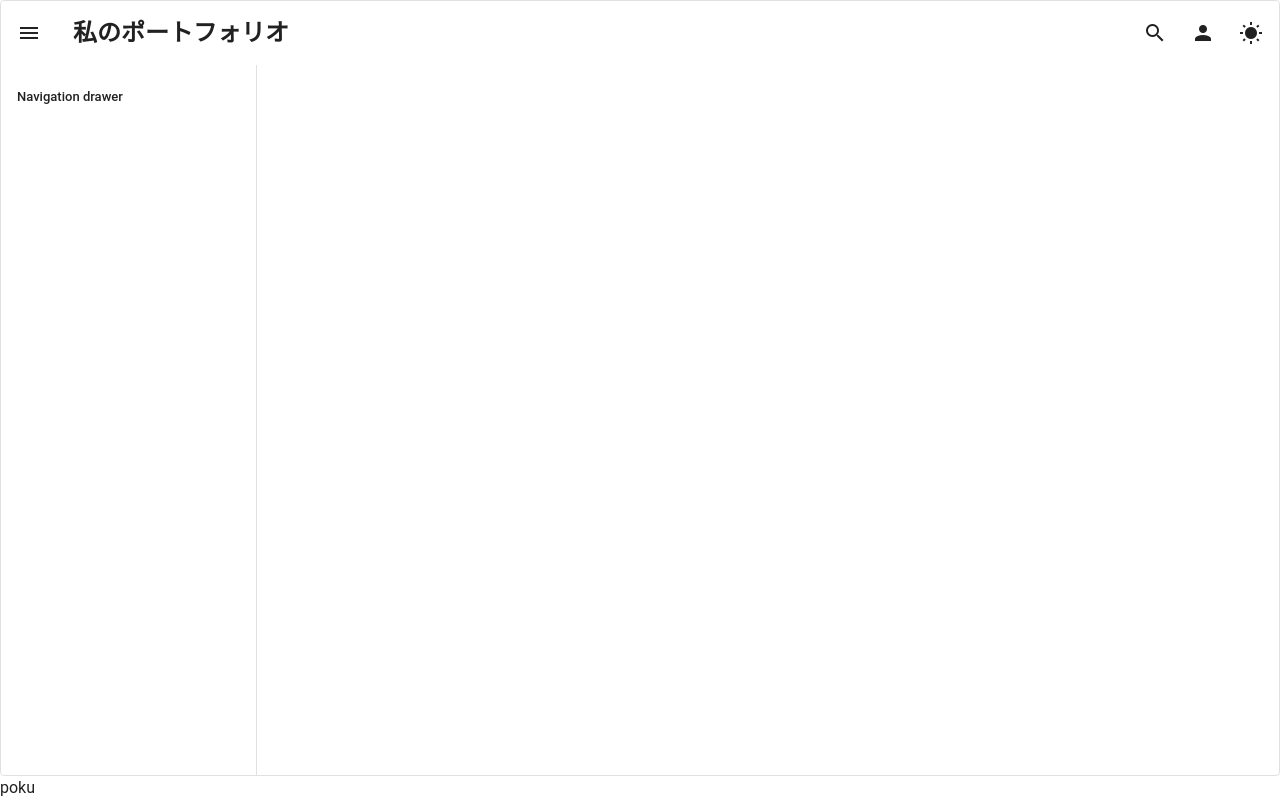
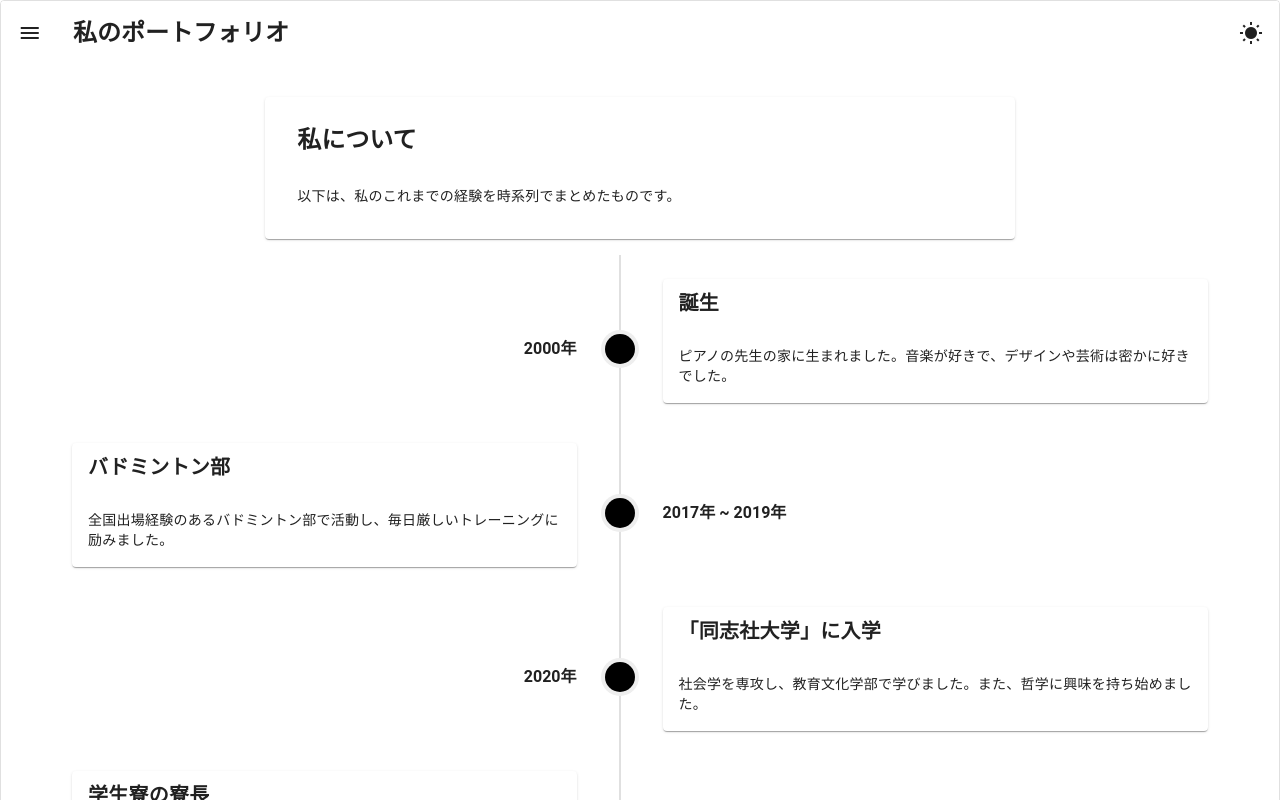
Before and after one commit to Kenokuda/my-portfolio, a Nuxt app in the folder my-portfolio/: page /about in a window 1280 px wide. Shown: the top 800 px of the page. Built offline with nearby package versions, Linux system fonts and the light colour scheme.

Commit message:
add: 経歴の追加 add: piniaの追加

```diff
--- a/my-portfolio/components/WireFrames/WireFrame.vue
+++ b/my-portfolio/components/WireFrames/WireFrame.vue
@@ -1,18 +1,17 @@
 <template>
   <v-layout class="rounded rounded-md border">
     <!-- アプリケーションバー -->
-    <v-app-bar scroll-behavior="elevate">
-      <v-app-bar-nav-icon />
+    <v-app-bar elevation="0">
+      <v-btn class="drawer-btn" icon @click="toggleDrawer">
+        <div :class="['icon-wrapper', { rotated: drawer }]">
+          <v-icon>
+            {{ drawer ? "mdi-close" : "mdi-menu" }}
+          </v-icon>
+        </div></v-btn
+      >
+
       <v-toolbar-title>私のポートフォリオ</v-toolbar-title>
       <v-spacer />
-
-      <v-btn icon>
-        <v-icon>mdi-magnify</v-icon>
-      </v-btn>
-
-      <v-btn icon>
-        <v-icon>mdi-account</v-icon>
-      </v-btn>
 
       <!-- テーマトグルボタン -->
       <v-btn icon @click="toggleTheme" :title="themeLabel">
@@ -21,7 +20,12 @@
     </v-app-bar>
 
     <!-- ナビゲーションドロワー -->
-    <v-navigation-drawer>
+    <v-navigation-drawer v-model="drawer" app>
+      <template #prepend>
+        <v-list-item>
+          <v-list-item-title class="text-h6">メニュー</v-list-item-title>
+        </v-list-item>
+      </template>
       <v-list nav>
         <v-list-item title="Navigation drawer" link></v-list-item>
       </v-list>
@@ -70,6 +74,12 @@ watch(
   },
   { immediate: true }
 );
+
+/**---------ナビゲーションドロワー--------- */
+const drawer = ref(false);
+const toggleDrawer = () => {
+  drawer.value = !drawer.value;
+};
 </script>
 
 <style lang="scss" scoped>
@@ -79,4 +89,14 @@ watch(
   font-weight: bold;
   color: rgb(var(--v-theme-onSurface));
 }
+
+// ドロワーの開閉アニメーション
+.icon-wrapper {
+  display: inline-block;
+  transition: transform 0.3s ease;
+}
+
+.icon-wrapper.rotated {
+  transform: rotate(90deg);
+}
 </style>
--- a/my-portfolio/package.json
+++ b/my-portfolio/package.json
@@ -17,6 +17,7 @@
     "@nuxt/eslint": "^1.3.0",
     "eslint": "^9.24.0",
     "nuxt": "^3.16.2",
+    "pinia": "^3.0.2",
     "vue": "^3.5.13",
     "vue-router": "^4.5.0",
     "vuetify": "^3.8.1"
--- a/my-portfolio/pages/about.vue
+++ b/my-portfolio/pages/about.vue
@@ -1 +1,125 @@
-<template><div></div></template>
+<template>
+  <v-container>
+    <v-row justify="center">
+      <v-col cols="12" md="8">
+        <v-card class="pa-4">
+          <v-card-title class="text-h5 font-weight-bold"
+            >私について</v-card-title
+          >
+          <v-card-text class="mt-5">
+            <p>以下は、私のこれまでの経験を時系列でまとめたものです。</p>
+          </v-card-text>
+        </v-card>
+      </v-col>
+    </v-row>
+
+    <!-- タイムライン -->
+    <v-timeline>
+      <v-timeline-item
+        v-for="(event, index) in timelineEvents"
+        :key="index"
+        :color="event.color"
+        :icon="event.icon"
+      >
+        <template #opposite>
+          <strong>{{ event.date }}</strong>
+        </template>
+        <v-card>
+          <v-card-title class="text-h6 font-weight-bold">{{
+            event.title
+          }}</v-card-title>
+          <v-card-text class="mt-5">{{ event.description }}</v-card-text>
+        </v-card>
+      </v-timeline-item>
+    </v-timeline>
+
+    <v-row justify="center">
+      <v-col cols="12" md="8">
+        <v-card class="pa-4 mt-4">
+          <v-card-title class="text-h5 font-weight-bold">現在</v-card-title>
+          <v-card-text class="mt-5">
+            <p>
+              お客様先のシステム更改プロジェクトで、フロントエンドとJavaを使ったバックエンドを担当しています。
+            </p>
+          </v-card-text>
+        </v-card>
+      </v-col>
+    </v-row>
+
+    <!-- 戻るボタン -->
+    <v-row justify="start">
+      <v-col cols="12" md="8">
+        <v-btn class="mt-4" color="primary" :to="{ path: '/' }" variant="text">
+          <v-icon>$prev</v-icon>戻る
+        </v-btn>
+      </v-col>
+    </v-row>
+  </v-container>
+</template>
+
+<script setup lang="ts">
+const timelineEvents = [
+  {
+    date: "2000年",
+    title: "誕生",
+    description:
+      "ピアノの先生の家に生まれました。音楽が好きで、デザインや芸術は密かに好きでした。",
+    color: "secondary",
+    icon: "mdi-laptop",
+  },
+  {
+    date: "2017年 ~ 2019年",
+    title: "バドミントン部",
+    description:
+      "全国出場経験のあるバドミントン部で活動し、毎日厳しいトレーニングに励みました。",
+    color: "secondary",
+    icon: "mdi-laptop",
+  },
+  {
+    date: "2020年",
+    title: "「同志社大学」に入学",
+    description:
+      "社会学を専攻し、教育文化学部で学びました。また、哲学に興味を持ち始めました。",
+    color: "onSurface",
+    icon: "mdi-school",
+  },
+  {
+    date: "2023年",
+    title: "学生寮の寮長",
+    description:
+      "学生寮の寮長として、自治活動の取りまとめを行いました。また、大学生協とコミュニケーションを取りながら、寮の耐震工事の進捗をマネジメントしました。",
+    color: "secondary",
+    icon: "mdi-laptop",
+  },
+  {
+    date: "2024年",
+    title: "卒業",
+    description:
+      "大学を卒業し、ソフトウェアエンジニアとしてのキャリアをスタートしました。",
+    color: "warning",
+    icon: "mdi-graduation-cap",
+  },
+  {
+    date: "2024年 7月〜11月",
+    title: "モバイルオーダーシステムの開発",
+    description:
+      "飲食店向けモバイルオーダーシステムの開発をしました。プログラミング未経験ながら、プロトタイプを評価され実装を一任されました。作りながら技術を学び、フロントエンドは最後までほぼ一人で開発を行いました。",
+    color: "warning",
+    icon: "mdi-graduation-cap",
+  },
+  {
+    date: "2024年 11月〜3月",
+    title: "飲食店向けウェブ管理システムの開発",
+    description:
+      "飲食店向けウェブ管理システムのリニューアルを行いました。Material Designを参考に、プロトタイプを作成しながらUIデザインをし、フロントエンドの実装を担当しました。",
+    color: "warning",
+    icon: "mdi-graduation-cap",
+  },
+];
+</script>
+
+<style scoped>
+.v-card {
+  margin-bottom: 16px;
+}
+</style>
--- a/my-portfolio/pages/index.vue
+++ b/my-portfolio/pages/index.vue
@@ -1,7 +1,7 @@
 <template>
   <v-row>
     <v-col cols="4" v-for="(page, index) in pages" :key="index">
-      <v-card>
+      <v-card @click="goToPage(page.to)">
         <v-card-title>{{ page.name }}</v-card-title>
         <v-card-actions><v-btn :to="page.to">表示</v-btn></v-card-actions>
       </v-card>
@@ -10,17 +10,34 @@
 </template>
 
 <script setup lang="ts">
+// ルーティングする関数
+const router = useRouter();
+const goToPage = (to: string) => {
+  router.push(to);
+};
+
+// ページ情報の定義
 const pages = ref([
   { name: "私について", to: "/about" },
+  { name: "技術", to: "/skills" },
+  { name: "プロジェクト一覧", to: "/projects" },
   { name: "ブログ", to: "/blog" },
   { name: "連絡", to: "/contact" },
-  { name: "技術", to: "/skills" },
-  { name: "プロジェクト一覧", to: "/projects" },
 ]);
 </script>
 
-<style lang="scss">
+<style lang="scss" scoped>
+// カードコンポーネント
 .v-card {
-  background-color: rgb(var(--my-sys-color-primary));
+  transition: transform 0.3s ease, background-color 0.3s ease;
+  &:hover {
+    background-color: rgb(var(--v-theme-primaryContainer));
+    transform: scale(1.02);
+  }
+}
+.v-card-title {
+  margin-bottom: 8px;
+  font-size: 1.5rem;
+  font-weight: bold;
 }
 </style>
--- /dev/null
+++ b/my-portfolio/stores/progress.ts
@@ -0,0 +1,12 @@
+import { defineStore } from "pinia";
+
+export const useProgressStore = defineStore("progress", {
+  state: () => ({
+    progress: 0,
+  }),
+  actions: {
+    setProgress(value: number) {
+      this.progress = value;
+    },
+  },
+});
--- a/my-portfolio/vuetify.config.ts
+++ b/my-portfolio/vuetify.config.ts
@@ -123,7 +123,6 @@ export default defineVuetifyConfiguration({
     VBtn: {
       color: "primary",
       variant: "flat",
-      rounded: "pill",
     },
     // 他のコンポーネントもここに追記可！
   },
```
Also changed, not shown: 1 other file (tests, documents, lock files or other folders).
